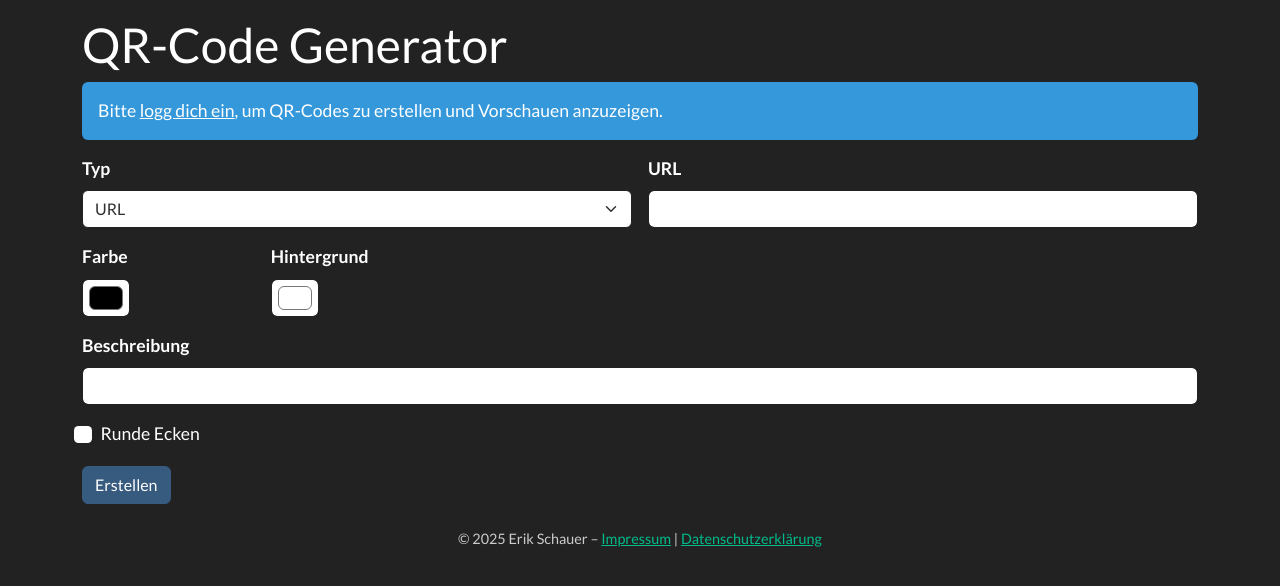
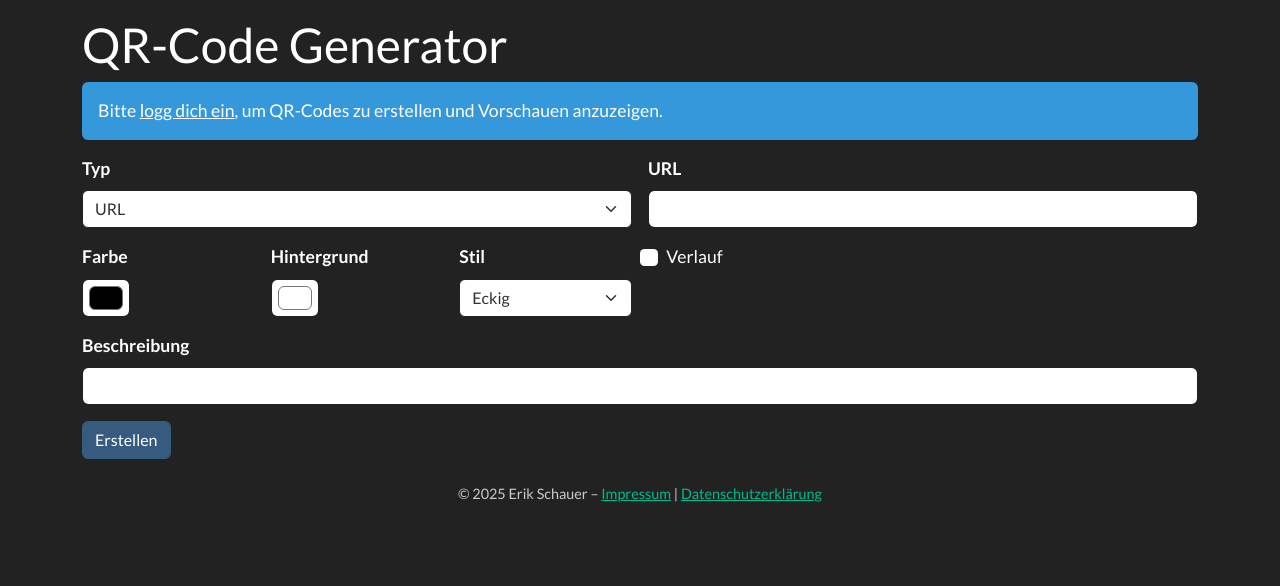
Before and after one commit to DO1FFE/qrcode, a Flask app: page / in a window 1280 px wide. Shown: the part 72-658 px from the top of the page. Run offline with Flask 3, Linux system fonts and the light colour scheme; some libraries are stand-ins or nearby versions.

Commit message:
Add style and gradient options

```diff
--- a/app.py
+++ b/app.py
@@ -27,8 +27,16 @@ import traceback
 import requests
 import qrcode
 from qrcode.image.styledpil import StyledPilImage
-from qrcode.image.styles.moduledrawers import RoundedModuleDrawer
-from qrcode.image.styles.colormasks import SolidFillColorMask
+from qrcode.image.styles.moduledrawers import (
+    RoundedModuleDrawer,
+    CircleModuleDrawer,
+    VerticalBarsDrawer,
+    HorizontalBarsDrawer,
+)
+from qrcode.image.styles.colormasks import (
+    SolidFillColorMask,
+    VerticalGradiantColorMask,
+)
 import qrcode.image.svg
 from PIL import ImageColor
 import stripe
@@ -436,7 +444,9 @@ def generate_qr_files(
     url,
     color='black',
     bgcolor='white',
-    rounded=False,
+    style='square',
+    gradient=False,
+    gradient_color=None,
     user_id=None,
     file_id=None,
 ):
@@ -452,17 +462,35 @@ def generate_qr_files(
     max_pixels = 400
     qr.box_size = max(1, max_pixels // qr.modules_count)
 
-    drawer = RoundedModuleDrawer() if rounded else None
+    if style == 'rounded':
+        drawer = RoundedModuleDrawer()
+    elif style == 'circle':
+        drawer = CircleModuleDrawer()
+    elif style == 'vertical':
+        drawer = VerticalBarsDrawer()
+    elif style == 'horizontal':
+        drawer = HorizontalBarsDrawer()
+    else:
+        drawer = None
+
     try:
         front = ImageColor.getcolor(color, "RGB")
         back = ImageColor.getcolor(bgcolor, "RGB")
+        grad = (
+            ImageColor.getcolor(gradient_color, "RGB") if gradient and gradient_color else None
+        )
     except ValueError as e:
         raise ValueError("Ungültige Farbe") from e
+
+    if gradient and grad:
+        mask = VerticalGradiantColorMask(top_color=front, bottom_color=grad, back_color=back)
+    else:
+        mask = SolidFillColorMask(front_color=front, back_color=back)
 
     img = qr.make_image(
         image_factory=StyledPilImage,
         module_drawer=drawer,
-        color_mask=SolidFillColorMask(front_color=front, back_color=back),
+        color_mask=mask,
     )
     qr_id = file_id or os.urandom(8).hex()
     user_folder = (
@@ -633,7 +661,9 @@ def index():
             data_input = request.form.get('url')
         color = request.form.get('color', 'black')
         bgcolor = request.form.get('bgcolor', 'white')
-        rounded = request.form.get('rounded') == 'on'
+        style = request.form.get('style', 'square')
+        gradient = request.form.get('gradient') == 'on'
+        grad_color = request.form.get('gradcolor')
         description = request.form.get('description')
         try:
             public_id = generate_public_id()
@@ -651,7 +681,9 @@ def index():
                 qr_link,
                 color=color,
                 bgcolor=bgcolor,
-                rounded=rounded,
+                style=style,
+                gradient=gradient,
+                gradient_color=grad_color,
                 user_id=current_user.id,
                 file_id=qr.public_id,
             )
--- a/templates/index.html
+++ b/templates/index.html
@@ -66,13 +66,27 @@
     <label class="form-label">Hintergrund</label>
     <input type="color" class="form-control form-control-color" name="bgcolor" value="#ffffff">
   </div>
+  <div class="col-md-2">
+    <label class="form-label">Stil</label>
+    <select class="form-select" name="style">
+      <option value="square">Eckig</option>
+      <option value="rounded">Abgerundet</option>
+      <option value="circle">Kreis</option>
+      <option value="vertical">Vertikale Balken</option>
+      <option value="horizontal">Horizontale Balken</option>
+    </select>
+  </div>
+  <div class="col-md-2 form-check">
+    <input class="form-check-input" type="checkbox" name="gradient" id="gradient">
+    <label class="form-check-label" for="gradient">Verlauf</label>
+  </div>
+  <div class="col-md-2 d-none" id="gradcolor-group">
+    <label class="form-label">Verlauffarbe</label>
+    <input type="color" class="form-control form-control-color" name="gradcolor" value="#ff0000">
+  </div>
   <div class="col-md-12">
     <label class="form-label">Beschreibung</label>
     <input type="text" class="form-control" name="description">
-  </div>
-  <div class="col-md-12 form-check">
-    <input class="form-check-input" type="checkbox" name="rounded" id="rounded">
-    <label class="form-check-label" for="rounded">Runde Ecken</label>
   </div>
   <div class="col-12">
     <button type="submit" class="btn btn-primary" {% if limit_reached %}disabled{% endif %}>Erstellen</button>
@@ -130,12 +144,17 @@ function updateFields() {
     el.classList.add('d-none');
     el.querySelectorAll('input').forEach(inp => (inp.required = false));
   });
-  document.querySelectorAll('.data-' + type).forEach(el => {
+document.querySelectorAll('.data-' + type).forEach(el => {
     el.classList.remove('d-none');
     el.querySelectorAll('input').forEach(inp => (inp.required = true));
   });
 }
 document.getElementById('data_type').addEventListener('change', updateFields);
-document.addEventListener('DOMContentLoaded', updateFields);
+function toggleGradient() {
+  const chk = document.getElementById('gradient');
+  document.getElementById('gradcolor-group').classList.toggle('d-none', !chk.checked);
+}
+document.getElementById('gradient').addEventListener('change', toggleGradient);
+document.addEventListener('DOMContentLoaded', () => { updateFields(); toggleGradient(); });
 </script>
 {% endblock %}
```
Also changed, not shown: README.md.
